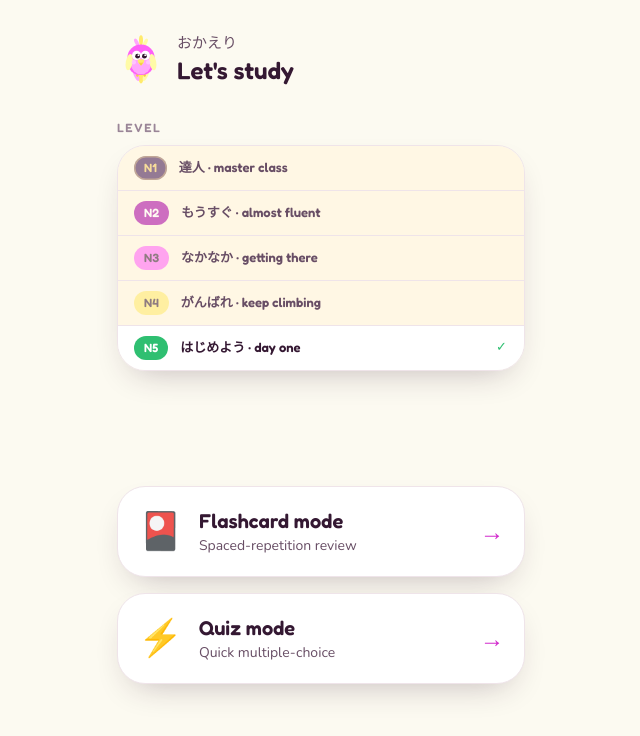
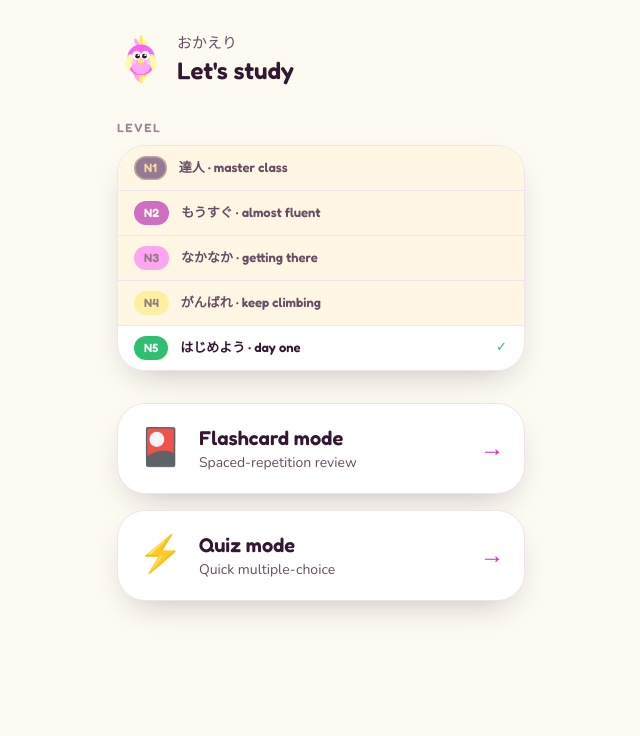
Before and after one commit to chairulakmal/bayana, a Next.js app: page /home in a window 1280 px wide. Shown: the top 736 px of the page, without its empty margins (319-959 px from the left). Built offline with nearby package versions, Linux system fonts and the light colour scheme; no server answers; the database is empty; sample sign-in values are in the browser's storage.

Commit message:
fix: top-anchor Home mode buttons so they don't shift with Android nav bar

```diff
--- a/src/app/home/page.tsx
+++ b/src/app/home/page.tsx
@@ -46,8 +46,12 @@ export default async function HomePage() {
         </div>
       </div>
 
-      {/* Mode picker */}
-      <div className="mt-8 flex flex-1 flex-col justify-center gap-4">
+      {/* Mode picker — top-anchored (normal flow), NOT vertically centred. Centring made
+          the buttons' offset depend on the viewport height, so they hopped when Android's
+          gesture bar toggled in the installed PWA (svh/dvh resolve inconsistently inside a
+          fullscreen PWA). Anchored from the top, their position is fixed by the content
+          above; any height change just adds/removes empty space at the bottom. */}
+      <div className="mt-8 flex flex-col gap-4">
         <ModeButton href="/study" emoji="🎴" title="Flashcard mode" subtitle="Spaced-repetition review" />
         <ModeButton href="/quiz" emoji="⚡" title="Quiz mode" subtitle="Quick multiple-choice" />
       </div>
```
